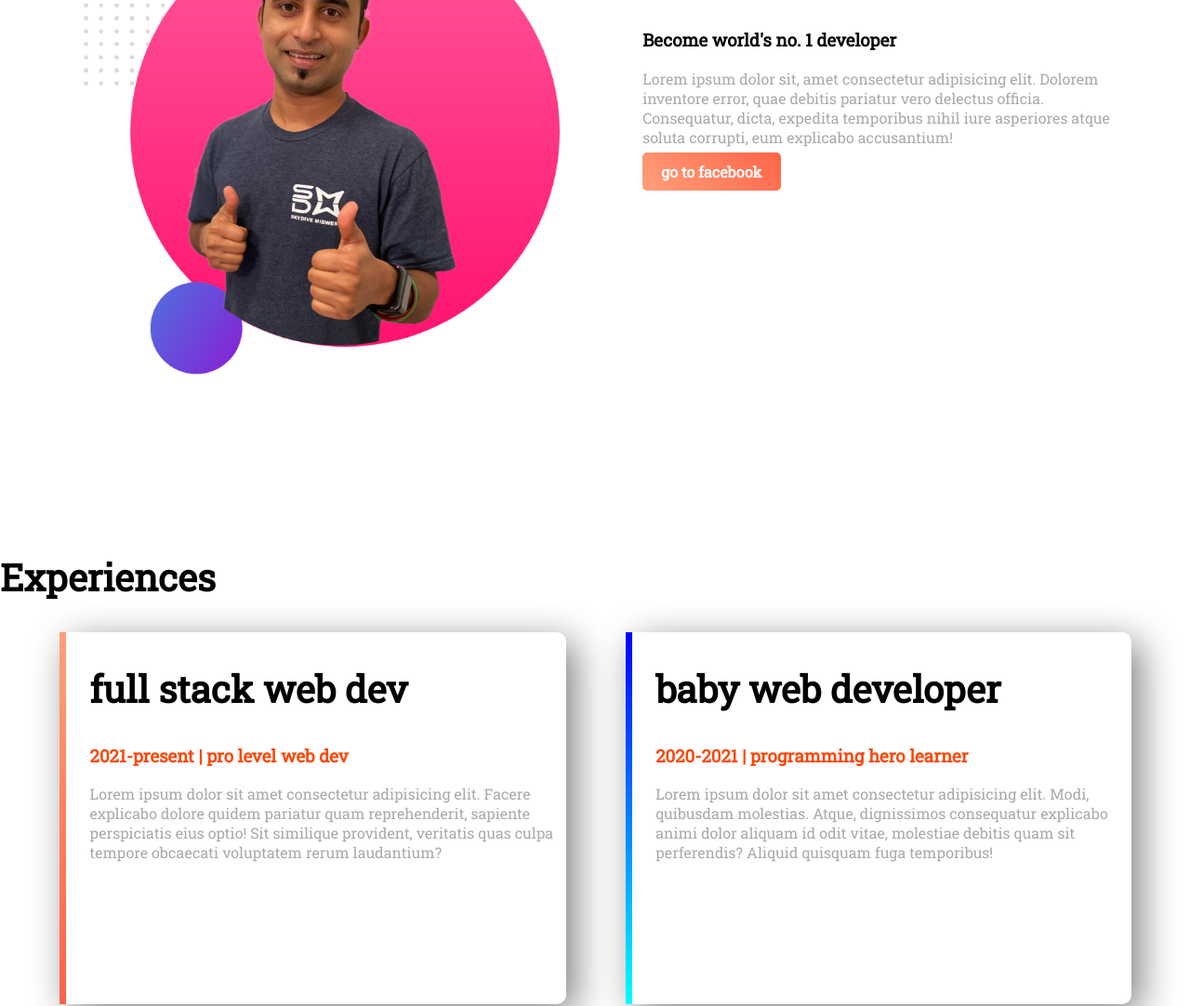
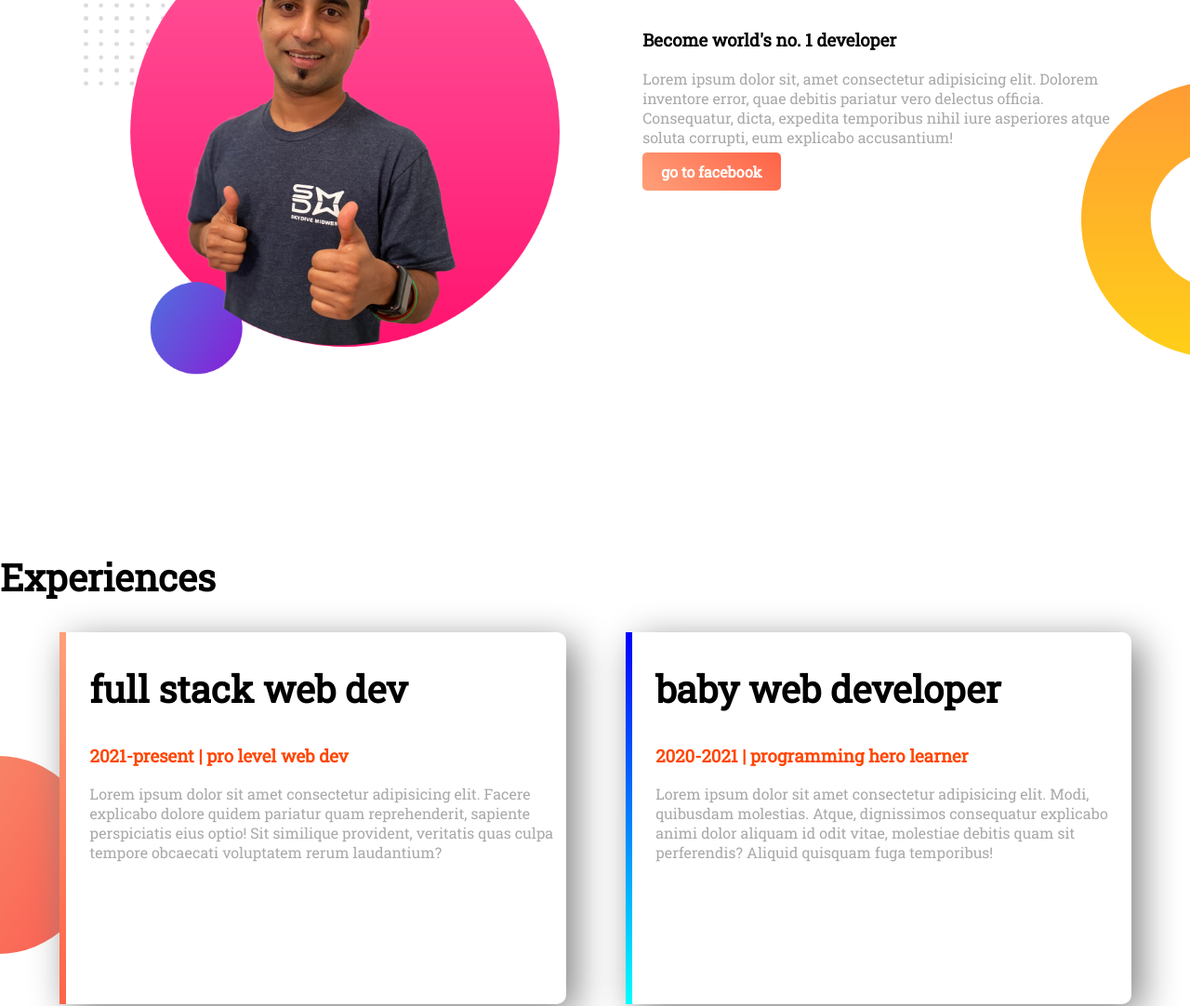
Before and after one commit to mahadihasan1555/my-web-portfolio, a plain HTML site: page index.html in a window 1280 px wide. Shown: the part 739-1821 px from the top of the page at 93% size. Drawn offline with Linux system fonts and the light colour scheme.

Commit message:
finished my awesome website

```diff
--- a/index.html
+++ b/index.html
@@ -25,7 +25,7 @@
 
     </section>
 
-    <section class="dream area">
+    <section class="dream-area">
         <div class="half-width">
             <img src="images\jhankar2.png" alt="">
 
@@ -40,7 +40,7 @@
         </div>
 
     </section>
-    <section class="experience area">
+    <section class="experience-area">
         <h2>Experiences</h2>
         <div id="full-stack" class="half-width single-experience">
             <h2>full stack web dev</h2>
```
